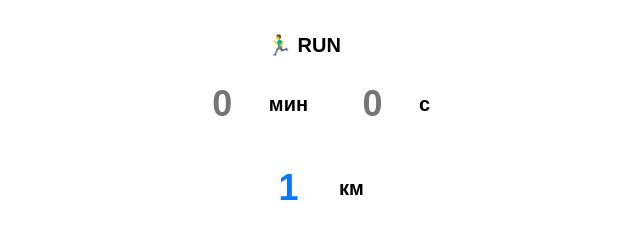
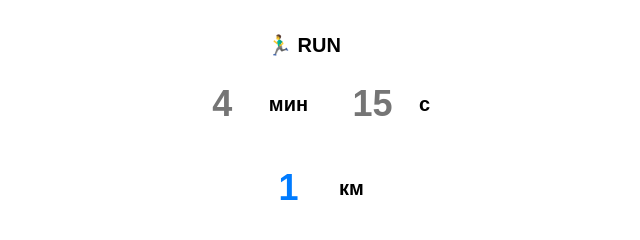
Before and after one commit to Nlch07/run, a plain HTML site: page index.html in a window 1280 px wide. Shown: the top 240 px of the page, 336-976 px from the left. Drawn offline with Linux system fonts and the light colour scheme.

Commit message:
Update index.html

```diff
--- a/index.html
+++ b/index.html
@@ -100,11 +100,11 @@
   <div class="container">
     <div class="row">
       <div class="input-group">
-        <input id="minutes" type="text" inputmode="numeric" pattern="\d*" placeholder="0" />
+        <input id="minutes" type="text" inputmode="numeric" pattern="\d*" placeholder="4" />
         <span class="label">мин</span>
       </div>
       <div class="input-group">
-        <input id="seconds" type="text" inputmode="numeric" pattern="\d*" placeholder="0" />
+        <input id="seconds" type="text" inputmode="numeric" pattern="\d*" placeholder="15" />
         <span class="label">с</span>
       </div>
     </div>
```
